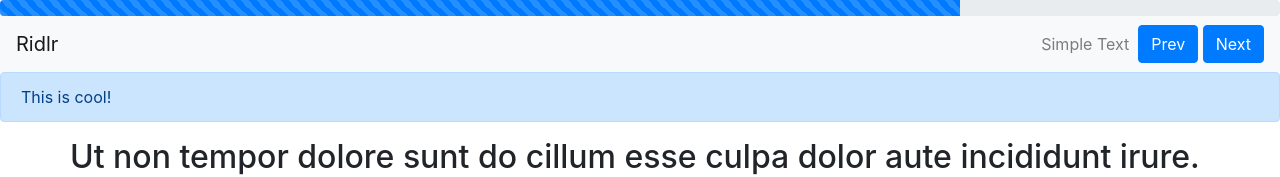
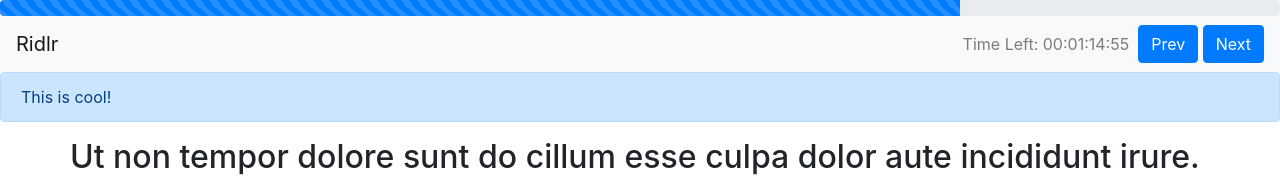
Before and after one commit to fafadiatech/ridlr, a React (Create React App) app in the folder webapp/ridlr/frontend/ridlr/: page / in a window 1280 px wide. Shown: the top 177 px of the page. Built offline with nearby package versions, Linux system fonts and the light colour scheme.

Commit message:
added timer into skeleton of frontend

```diff
--- a/webapp/ridlr/frontend/ridlr/package.json
+++ b/webapp/ridlr/frontend/ridlr/package.json
@@ -8,6 +8,7 @@
     "@testing-library/user-event": "^7.1.2",
     "bootstrap": "^4.4.1",
     "react": "^16.13.0",
+    "react-countdown": "^2.2.1",
     "react-dom": "^16.13.0",
     "react-markdown": "^4.3.1",
     "react-scripts": "3.4.0",
--- a/webapp/ridlr/frontend/ridlr/src/App.js
+++ b/webapp/ridlr/frontend/ridlr/src/App.js
@@ -1,10 +1,12 @@
 import React, { useState } from 'react';
 import {Alert, Navbar, NavbarBrand, NavbarToggler, Collapse, Nav, NavbarText, Button, Progress, Container, Row, Col, Label, Input} from 'reactstrap';
 import Markdown from 'react-markdown';
+import Countdown from "react-countdown";
 
 function App() {
   const [isOpen, setIsOpen] = useState(false);
   const toggle = () => setIsOpen(!isOpen);
+  const Completionist = () => <span>Done!</span>;
 
   return (
     <div className="App">
@@ -15,7 +17,12 @@
               <Collapse isOpen={isOpen} navbar>
                 <Nav className="mr-auto" navbar>
                 </Nav>
-                <NavbarText>Simple Text</NavbarText>&nbsp;&nbsp;
+                <NavbarText>
+                  Time Left:{' '}
+                  <Countdown date={Date.now() + (1000 * 60 * 75)}>
+                    <Completionist />
+                  </Countdown>
+                </NavbarText>&nbsp;&nbsp;
                 <Button color="primary"> Prev </Button>&nbsp;
                 <Button color="primary"> Next </Button>
               </Collapse>
```
Also changed, not shown: 1 other file (tests, documents, lock files or other folders).
